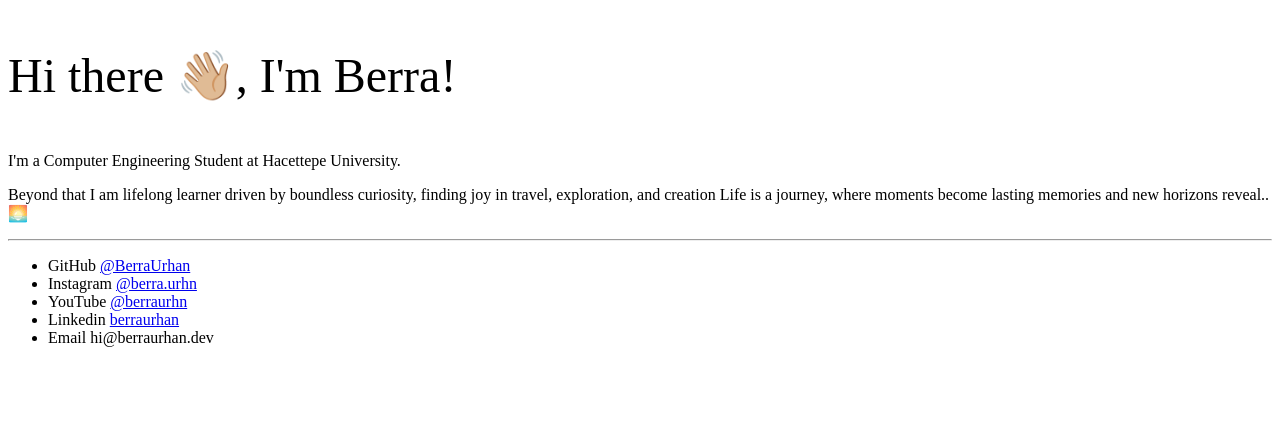
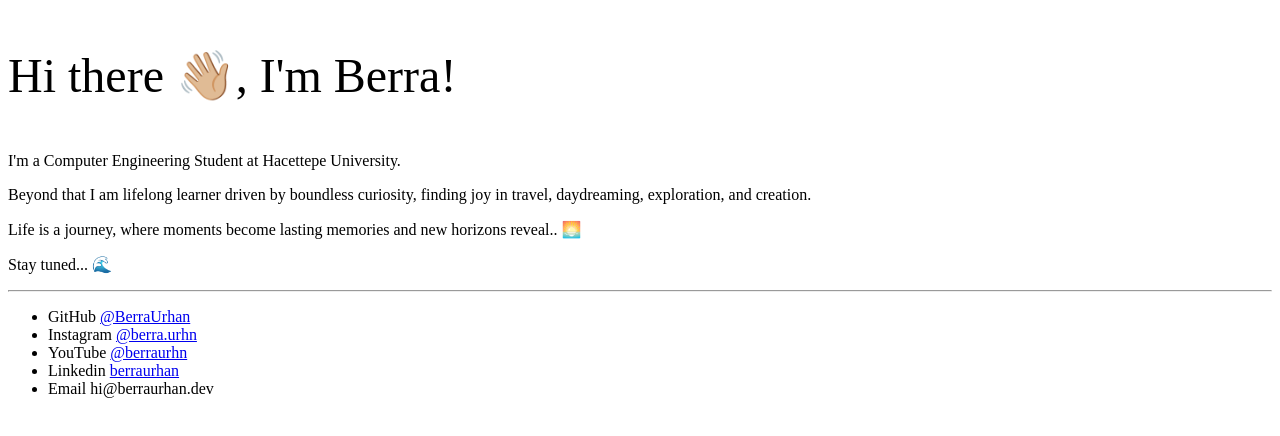
Before and after one commit to BerraUrhan/portfolio, a Next.js app: page / in a window 1280 px wide. Shown: the top 436 px of the page. Built offline with nearby package versions, Linux system fonts and the light colour scheme.

Commit message:
updated text

```diff
--- a/pages/index.mdx
+++ b/pages/index.mdx
@@ -22,8 +22,11 @@ date: 2021-03-19
 
 I'm a Computer Engineering Student at Hacettepe University.
 
-Beyond that I am lifelong learner driven by boundless curiosity, finding joy in travel, exploration, and creation
+Beyond that I am lifelong learner driven by boundless curiosity, finding joy in travel, daydreaming, exploration, and creation.
+
 Life is a journey, where moments become lasting memories and new horizons reveal.. 🌅
+
+Stay tuned... 🌊
 
 
 
```
